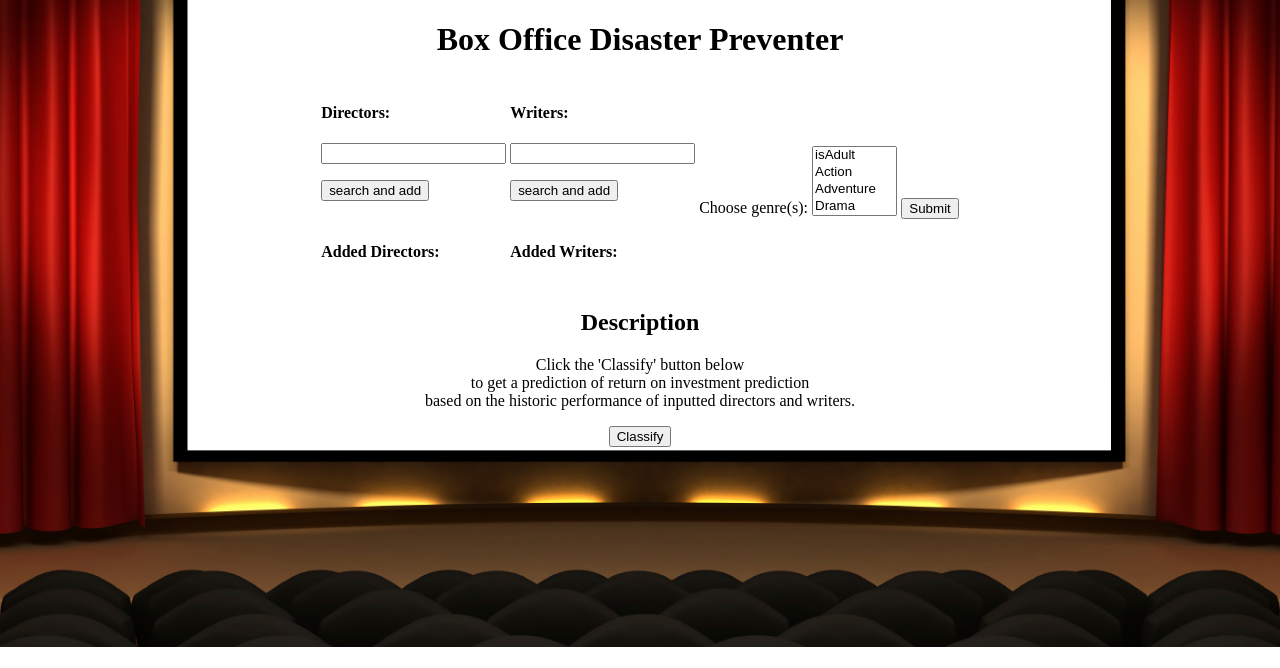
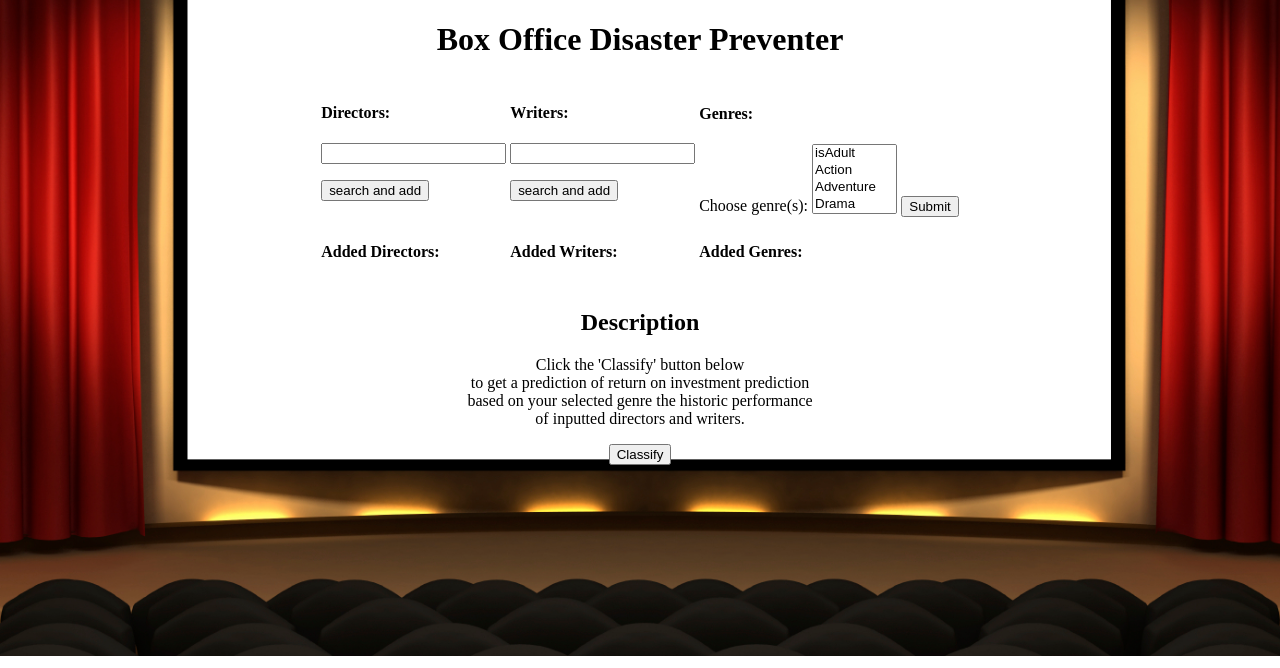
Before and after one commit to winnieshen96/movie-consumer-app, a Flask app: page / in a window 1280 px wide. Shown: the top 668 px of the page. Run offline with Flask 2, Linux system fonts and the light colour scheme.

Commit message:
completed genre select function

```diff
--- a/application/__init__.py
+++ b/application/__init__.py
@@ -42,7 +42,7 @@ def directorsearch():
     # print(director)
     if director not in directors:
         directors.append(director)
-    return render_template("index.html", directors=directors, writers=writers)
+    return render_template("index.html", directors=directors, writers=writers, genres_to_select=genres_to_select, genres=genres)
 
 
 @app.route('/writersearch', methods=['GET', 'POST'])
@@ -54,13 +54,15 @@ def writersearch():
     writer = c.fetchall()[0]
     if writer not in writers:
         writers.append(writer)
-    return render_template("index.html", directors=directors, writers=writers)
+    return render_template("index.html", directors=directors, writers=writers, genres_to_select=genres_to_select, genres=genres)
 
 @app.route('/genreselect', methods=['GET', 'POST'])
 def genreselect():
-    genres = request.form.getlist('mymultiselect')
-    print(genres)
-    return render_template("index.html", directors=directors, writers=writers)
+    genres_selected = request.form.getlist('genres')
+    for genre in genres_selected:
+        if genre not in genres:
+            genres.append(genre)
+    return render_template("index.html", directors=directors, writers=writers, genres_to_select=genres_to_select, genres=genres)
 
 
 @app.route("/roiclassify", methods=['GET', 'POST'])
--- a/application/templates/index.html
+++ b/application/templates/index.html
@@ -35,8 +35,9 @@
                 <p><input type="submit" value="search and add"></p>
             </form>
         </td>
-        <td rowspan="2">
-            <form name="genreform" id="genreform" action="{{ url_for('writersearch') }}">
+        <td>
+            <h4>Genres:</h4>
+            <form name="genreform" id="genreform" action="{{ url_for('genreselect') }}" method="POST">
                 <label for="genres">Choose genre(s):</label>
                 <select id="genres" name="genres" multiple>
                     {% for genre in genres_to_select %}
@@ -54,6 +55,9 @@
         <td>
             <h4>Added Writers:</h4>
         </td>
+        <td>
+            <h4>Added Genres:</h4>
+        </td>
     </tr>
     <tr>
         <td>
@@ -66,6 +70,11 @@
             <label>{{writer.0}}, {{writer.1}}</label>
             {% endfor %}
         </td>
+        <td>
+            {% for genre in genres %}
+            <label>{{genre}}</label>
+            {% endfor %}
+        </td>
     </tr>
 </table>
 
@@ -73,7 +82,8 @@
 <h2 style="text-align:center">Description</h2>
 <p style="text-align:center">Click the 'Classify' button below
                         <br>to get a prediction of return on investment prediction
-                        <br>based on the historic performance of inputted directors and writers.</p>
+                        <br>based on your selected genre the historic performance
+                        <br>of inputted directors and writers.</p>
 <form name="movieform" id="movieform" action = "{{ url_for('roiclassify') }}" method="POST">
     <!-- <p style="text-align:center"><label>Enter the plot below:</label></p>
     <p style="text-align:center"><textarea name="plot" rows="6" cols="100"></textarea></p> -->
```
